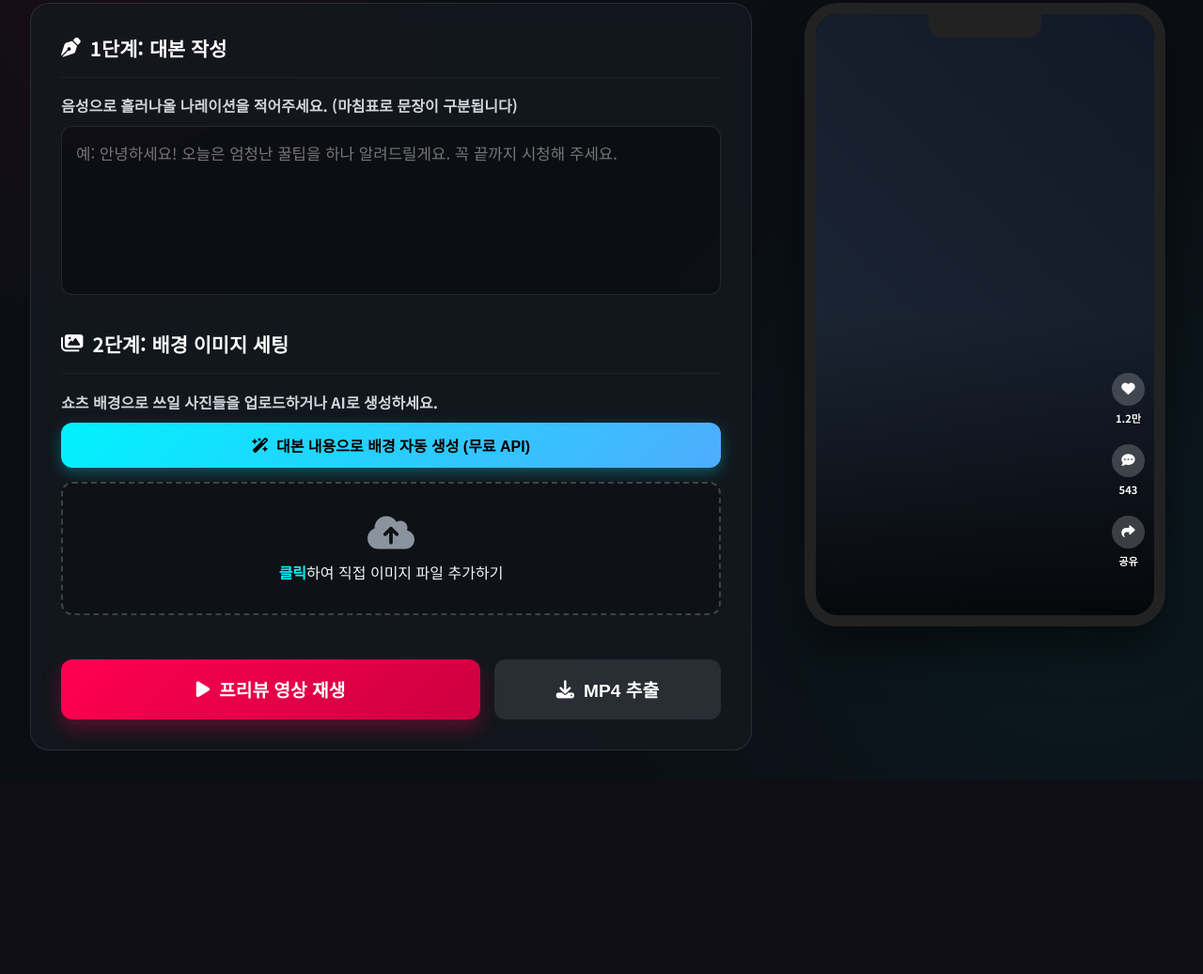
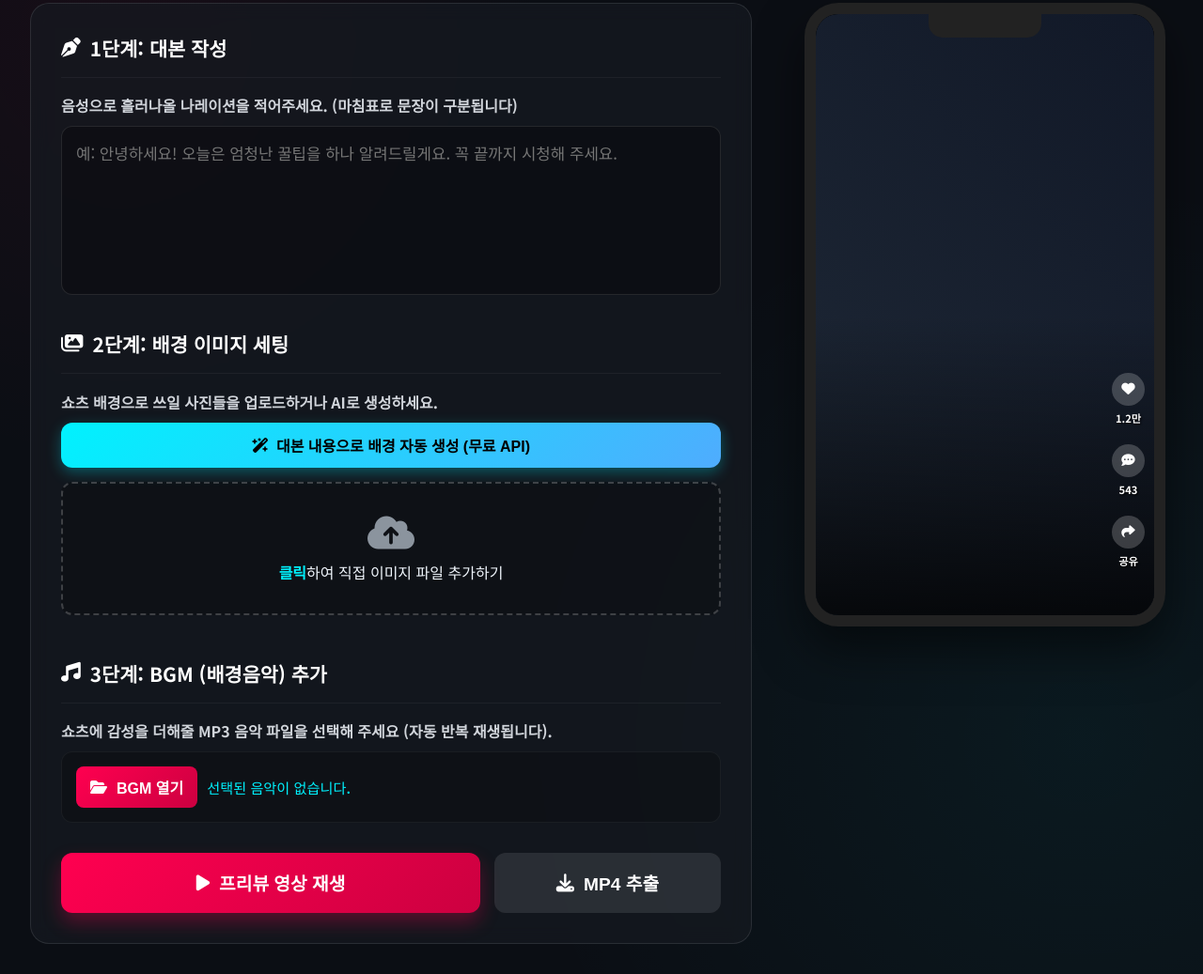
Before and after one commit to dorry114-collab/ai-workspace, a Flask app: page /shorts in a window 1280 px wide. Shown: the part 206-1243 px from the top of the page at 94% size. Before the commit the page ends 1005 px from the top, so only its background shows below. Run offline with Flask 3, Linux system fonts and the light colour scheme; some libraries are stand-ins or nearby versions.

Commit message:
Add files via upload

```diff
--- a/templates/shorts_maker.html
+++ b/templates/shorts_maker.html
@@ -373,6 +373,22 @@
                     </div>
                 </div>
 
+                <h2><i class="fa-solid fa-music"></i> 3단계: BGM (배경음악) 추가</h2>
+                <div class="editor-section">
+                    <span class="editor-label">쇼츠에 감성을 더해줄 MP3 음악 파일을 선택해 주세요 (자동 반복 재생됩니다).</span>
+
+                    <div style="display: flex; gap: 10px; align-items: center; background: rgba(0,0,0,0.2); padding: 15px; border-radius: 12px; border: 1px solid rgba(255,255,255,0.05);">
+                        <button class="btn-play" style="flex: none; padding: 10px 15px; font-size:1rem; box-shadow:none; border-radius: 8px;" onclick="document.getElementById('bgmInput').click()">
+                            <i class="fa-solid fa-folder-open"></i> BGM 열기
+                        </button>
+                        <input type="file" id="bgmInput" accept="audio/*" style="display:none;" onchange="handleBgmFile(event)">
+
+                        <div id="bgmFileName" style="color: var(--primary-accent); font-weight: 500; font-size: 0.95rem; text-overflow: ellipsis; overflow: hidden; white-space: nowrap;">
+                            선택된 음악이 없습니다.
+                        </div>
+                    </div>
+                </div>
+
                 <div class="btn-group">
                     <button class="btn-play" id="playBtn" onclick="togglePlay()">
                         <i class="fa-solid fa-play"></i> 프리뷰 영상 재생
@@ -431,6 +447,24 @@
         let currentImageIndex = 0;
         let speechSynth = window.speechSynthesis;
         let utterance = null;
+        let bgmAudio = new Audio();
+        bgmAudio.loop = true;
+        bgmAudio.volume = 0.2; // BGM volume lower than TTS
+
+        // BGM Handling
+        function handleBgmFile(e) {
+            const files = e.target.files;
+            if (!files.length) return;
+
+            const file = files[0];
+            document.getElementById('bgmFileName').innerHTML = `<i class="fa-solid fa-file-audio"></i> ${file.name} (준비 완료)`;
+
+            const reader = new FileReader();
+            reader.onload = (ev) => {
+                bgmAudio.src = ev.target.result;
+            };
+            reader.readAsDataURL(file);
+        }
 
         // Image Handling
         function handleFiles(e) {
@@ -617,12 +651,18 @@
                 return;
             }
 
+            isPlaying = true;
+            currentSentenceIndex = 0;
+            currentImageIndex = 0;
+
             // Stop any ongoing speech
             speechSynth.cancel();
 
-            isPlaying = true;
-            currentSentenceIndex = 0;
-            currentImageIndex = 0;
+            // Start BGM if loaded
+            if (bgmAudio.src) {
+                bgmAudio.currentTime = 0;
+                bgmAudio.play().catch(e => console.log("BGM play error:", e));
+            }
 
             const playBtn = document.getElementById('playBtn');
             playBtn.innerHTML = '<i class="fa-solid fa-stop"></i> 중지하기';
@@ -635,6 +675,10 @@
             isPlaying = false;
             speechSynth.cancel();
 
+            // Stop BGM
+            bgmAudio.pause();
+            bgmAudio.currentTime = 0;
+
             const playBtn = document.getElementById('playBtn');
             playBtn.innerHTML = '<i class="fa-solid fa-play"></i> 프리뷰 영상 재생';
             playBtn.style.background = 'linear-gradient(135deg, var(--primary), #cc0040)';
```
